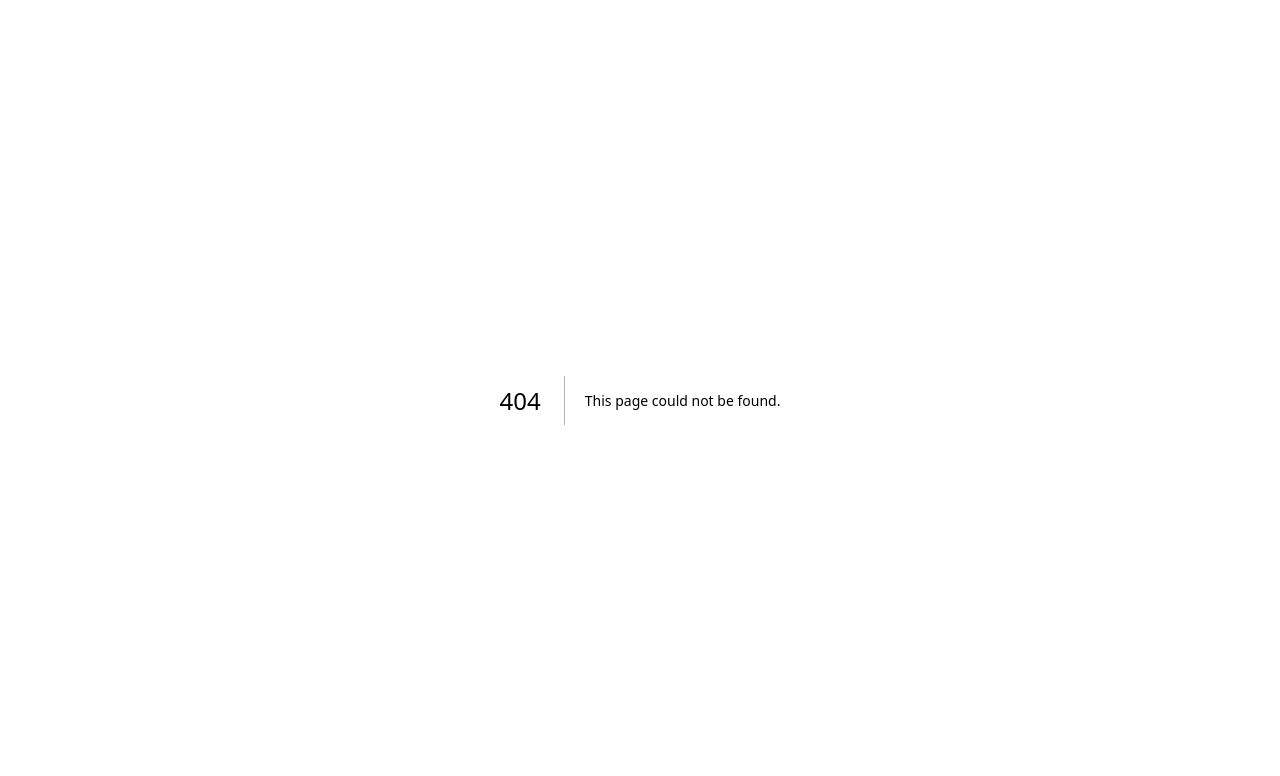
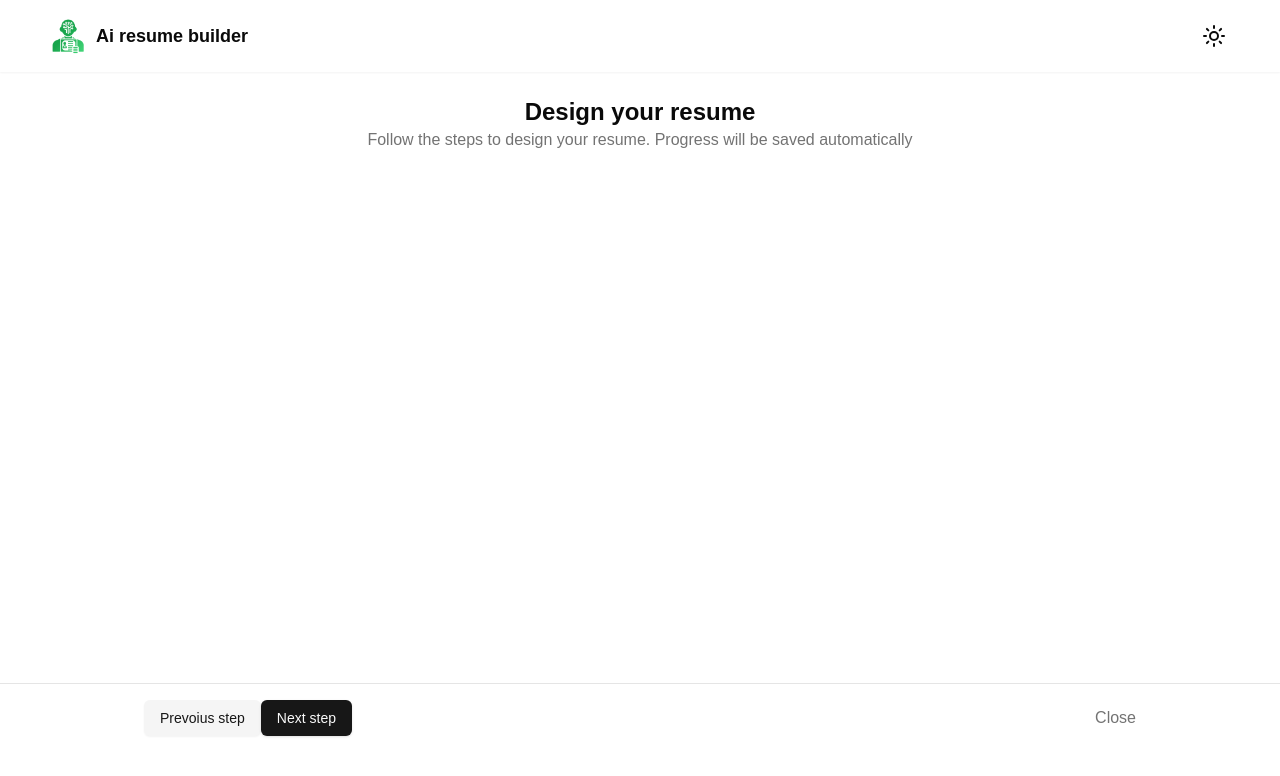
Before and after one commit to geniusmehraan/Ai-resume-builder-next.js-, a Next.js app: page /editor in a window 1280 px wide. Before the commit this address had no page. Shown: the top 776 px of the page. Built offline with nearby package versions, Linux system fonts and the light colour scheme.

Commit message:
made some new things and now more cool and having features

```diff
--- /dev/null
+++ b/src/app/(main)/Navbar.tsx
@@ -0,0 +1,55 @@
+"use client";
+
+import Image from "next/image";
+import logo from "../../assets/logo.png";
+import Link from "next/link";
+import { UserButton } from "@clerk/nextjs";
+import { CreditCard } from "lucide-react";
+import { usePathname } from 'next/navigation';
+import ThemeToggle from "@/components/ThemeToggle";
+import { useTheme } from "next-themes";
+import {dark} from "@clerk/themes"
+
+const Navbar = () => {
+  const {theme} = useTheme()
+  const pathname = usePathname()
+  return (
+    <header className=" w-full shadow-sm p-4">
+      <div className="h-full w-full px-8 flex justify-between items-center">
+
+        <Link href={"/billing"} className="flex items-center gap-2">
+          {<Image src={logo} alt="" width={40} height={40} />}
+          <span className="font-bold text-lg">Ai resume builder</span>
+        </Link>
+        <div className="flex items-center gap-32">
+        <ThemeToggle/>
+        <UserButton
+          appearance={{
+            baseTheme:theme==="dark"?dark:undefined,
+            elements: {
+              avatarBox: {
+                width: 35,
+                height: 35,
+              },
+            },
+          }}
+        >
+
+          {pathname!=="/billing"&&
+          <UserButton.MenuItems>
+            <UserButton.Link
+
+            label="billing"
+            labelIcon={<CreditCard className="size-4"/>}
+            href="/billing"/>
+            </UserButton.MenuItems>
+
+          }
+           </UserButton>
+           </div>
+      </div>
+    </header>
+  );
+};
+
+export default Navbar;
--- /dev/null
+++ b/src/app/(main)/billing/page.tsx
@@ -0,0 +1,10 @@
+"use client"
+const page = () => {
+  return (
+    <div>
+      billing
+    </div>
+  )
+}
+
+export default page
--- /dev/null
+++ b/src/app/(main)/editor/ResumeEditor.jsx
@@ -0,0 +1,41 @@
+"use client"
+import { Button } from "@/components/ui/button";
+import Link from "next/link";
+
+
+
+const ResumeEditor = () => {
+  return (
+    <div className="flex grow flex-col h-full">
+
+<header className="p-2 ">
+        <div className="flex flex-col text-center justify-center p-4">
+          <h1 className="text-2xl font-bold">Design your resume</h1>
+          <span className="text-muted-foreground">
+            Follow the steps to design your resume. Progress will be saved
+            automatically
+          </span>
+        </div>
+      </header>
+
+      <main className="flex h-full w-full">
+        <div className="flex h-full w-full "></div>
+      </main>
+
+
+
+      <footer className="w-full border-t p-4">
+        <div className="flex justify-between items-center px-32 gap-2 w-full">
+          <div>
+            <Button variant={"secondary"}>Prevoius step</Button>
+            <Button>Next step</Button>
+          </div>
+          <div className="text-muted-foreground "><Link href={"/resumes"}>Close</Link></div>
+        </div>
+      </footer>
+
+    </div>
+  );
+};
+
+export default ResumeEditor;
--- /dev/null
+++ b/src/app/(main)/editor/page.tsx
@@ -0,0 +1,16 @@
+import ResumeEditor from "./ResumeEditor"
+import { Metadata } from "next";
+export const metadata: Metadata = {
+    title: "Design your resume",
+  };
+
+const page = () => {
+  return (
+    <div className="h-[85vh]">
+ <ResumeEditor></ResumeEditor>
+ </div>
+
+  );
+};
+
+export default page;
--- /dev/null
+++ b/src/app/(main)/layout.tsx
@@ -0,0 +1,10 @@
+import Navbar from "./Navbar";
+
+export default function RootLayout({children,}: {children: React.ReactNode}) {
+  return (
+    <div>
+    <Navbar/>
+    {children}
+    </div>
+  );
+}
--- a/src/app/(main)/resumes/page.tsx
+++ b/src/app/(main)/resumes/page.tsx
@@ -1,7 +1,24 @@
+import { Button } from "@/components/ui/button"
+import { PlusCircleIcon } from "lucide-react"
+
+import { Metadata } from "next"
+import Link from "next/link"
+
+export const metadata:Metadata = {
+    title:"Your resumes"
+}
+
 export default function page(){
     return(
         <main>
-        your resumes
+        <div className="w-full flex px-4 p-2 space-y-1.5">
+            <Button asChild>
+                <Link href={"/editor"}>
+              <PlusCircleIcon/>
+                Create a resume
+                </Link>
+            </Button>
+        </div>
         </main>
     )
 }
--- a/src/app/layout.tsx
+++ b/src/app/layout.tsx
@@ -1,11 +1,14 @@
 import type { Metadata } from "next";
 import { Geist, Geist_Mono } from "next/font/google";
 import "./globals.css";
-
+import {ThemeProvider} from "next-themes"
 import {ClerkProvider} from "@clerk/nextjs"
 
 export const metadata: Metadata = {
-  title: "Ai resume builder",
+  title: {
+    template:"%s - Ai resume builder",
+    absolute:"Ai resume builder"
+  },
   description: "created by ayaan mehdi",
 };
 
@@ -16,11 +19,16 @@ export default function RootLayout({
 }>) {
   return (
     <ClerkProvider>
-    <html lang="en">
+        <html lang="en" suppressHydrationWarning>
       <body
         className={`antialiased`}
       >
+        <ThemeProvider attribute={"class"}
+        defaultTheme="system"
+        enableSystem
+        disableTransitionOnChange>
         {children}
+        </ThemeProvider>
       </body>
     </html>
     </ClerkProvider>
--- /dev/null
+++ b/src/components/ThemeToggle.tsx
@@ -0,0 +1,35 @@
+"use client";
+
+import { useTheme } from "next-themes";
+import { DropdownMenu, DropdownMenuContent, DropdownMenuItem, DropdownMenuTrigger } from "./ui/dropdown-menu";
+import { Button } from "./ui/button";
+import { Moon, Sun } from "lucide-react";
+
+
+const ThemeToggle = () => {
+  const { setTheme } = useTheme();
+  return (
+    <DropdownMenu>
+      <DropdownMenuTrigger asChild>
+        <Button variant={"ghost"} size="icon">
+          <Sun className="size-[2rem] rotate-o  scale-150 transition-all dark:-rotate-90 dark:scale-0"></Sun>
+          <Moon className="size-[2rem] absolute rotate-90 scale-0 transition-all dark:scale-150"></Moon>
+          <span className="sr-only">Toggle theme</span>
+        </Button>
+      </DropdownMenuTrigger>
+      <DropdownMenuContent align="end">
+        <DropdownMenuItem onClick={()=>setTheme("light")}>
+         Light
+        </DropdownMenuItem>
+        <DropdownMenuItem onClick={()=>setTheme("dark")}>
+         Dark
+        </DropdownMenuItem>
+        <DropdownMenuItem onClick={()=>setTheme("system")}>
+         System
+        </DropdownMenuItem>
+      </DropdownMenuContent>
+    </DropdownMenu>
+  );
+};
+
+export default ThemeToggle;
```
